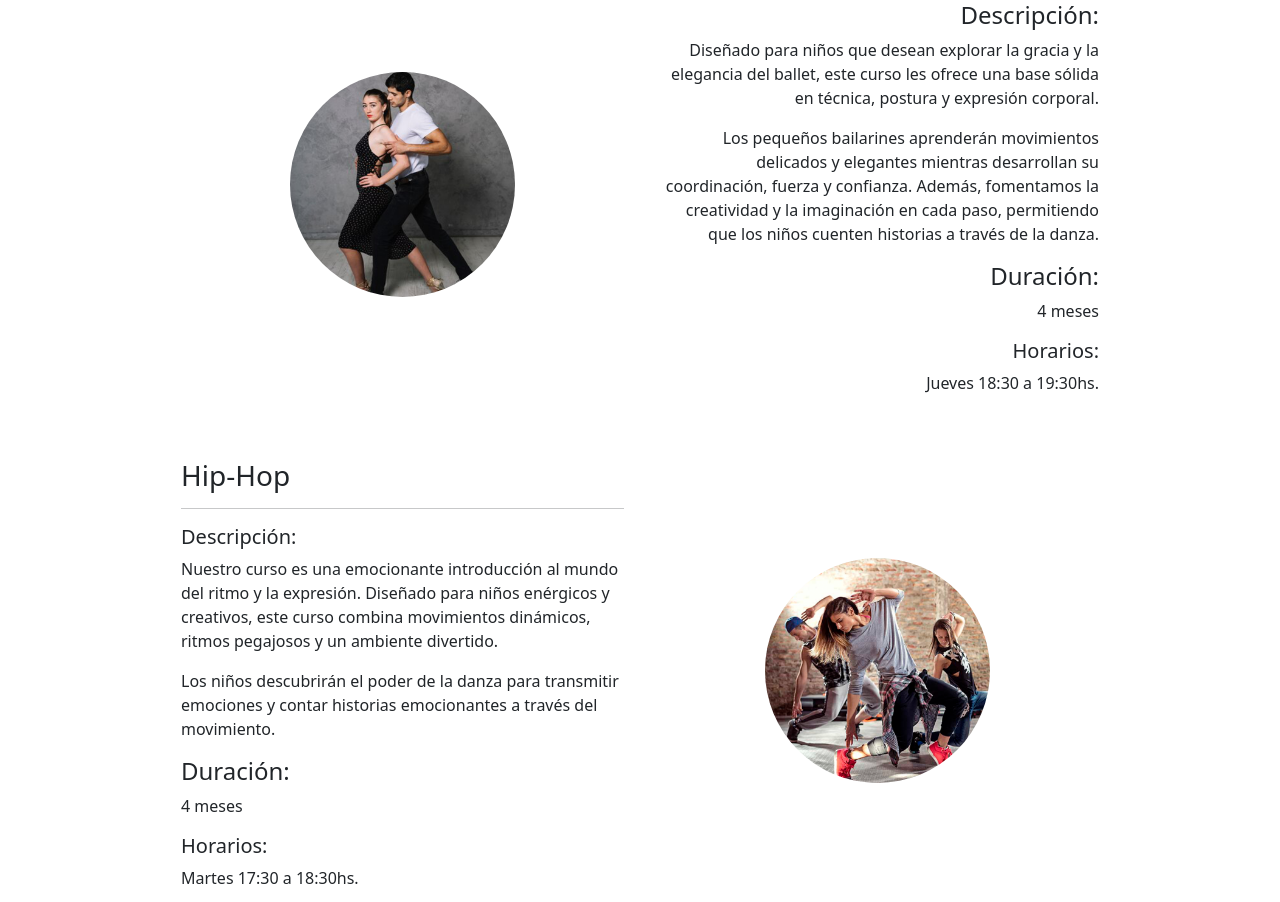
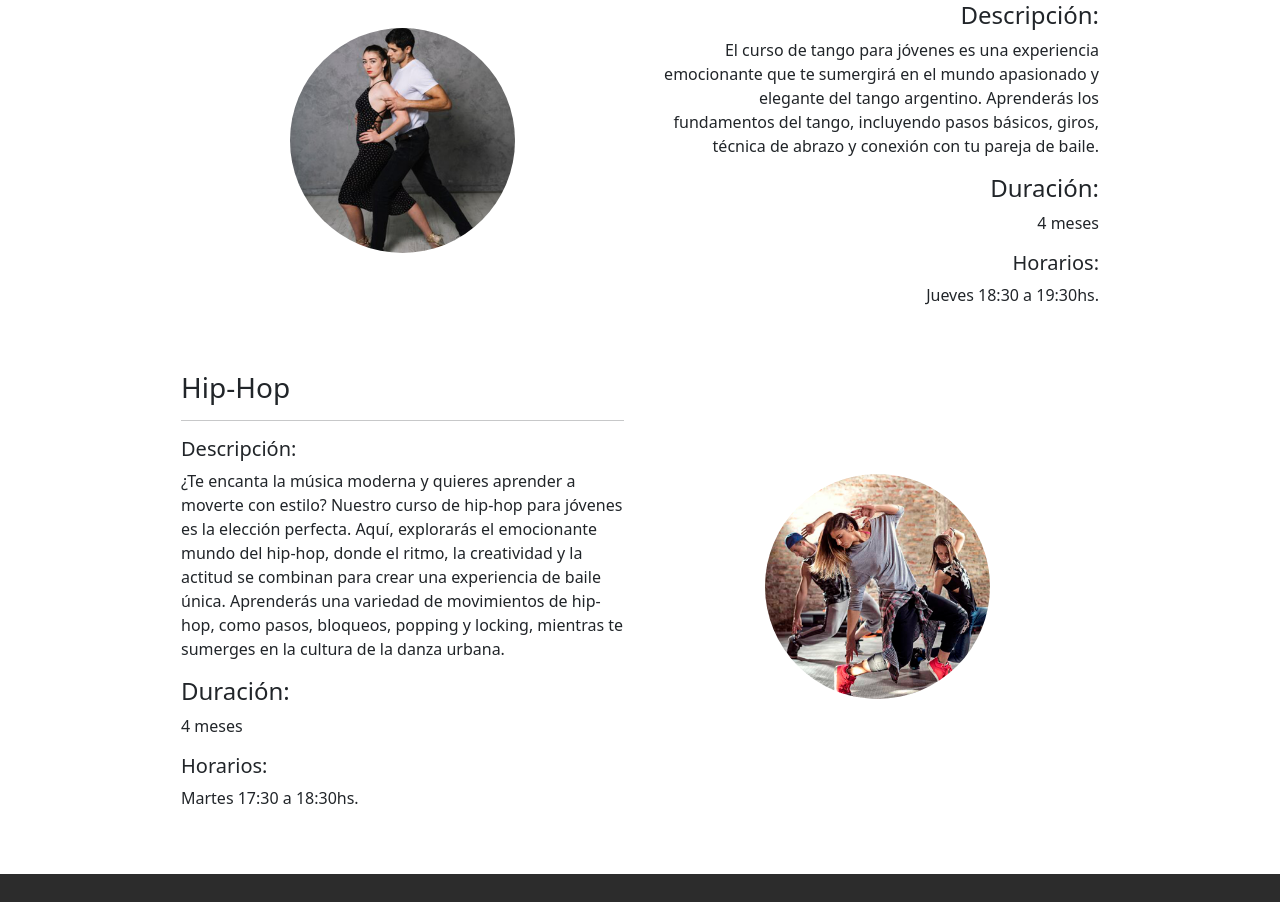
Before and after one commit to CarlaSablic95/Dance-studio, a React (Create React App) app: page /clases/jovenes in a window 1280 px wide. Shown: the part 720-1622 px from the top of the page. Built offline with nearby package versions, Linux system fonts and the light colour scheme.

Commit message:
Agrego estilos con Animate.css

```diff
--- a/src/pages/Adolescentes/Adolescentes.jsx
+++ b/src/pages/Adolescentes/Adolescentes.jsx
@@ -15,7 +15,7 @@ const Adolescentes = () => {
                 <div className="text-center">
                     <h2>Nivel de edad: 13 a 17 años</h2>
                 </div>
-                <div className="row justify-content-center align-items-center order-2 px-5 px-md-3">
+                <div className="row justify-content-center align-items-center order-2 px-5 px-md-3 animate__animated animate__fadeIn">
                     <div className="col-12 col-md-5 text-center">
                         <img src={Breakdance} alt="" className="w-50 rounded-circle mb-4"/>
                     </div>
@@ -37,7 +37,7 @@ const Adolescentes = () => {
                         <h3>Danza contemporánea</h3>
                         <hr />
                         <h5>Descripción:</h5>
-                        <p>Nuestro curso de Danza Contemporánea para adolescentes es una experiencia enriquecedora que permite a los jóvenes explorar la expresión artística a través del movimiento. En este programa, los estudiantes se sumergirán en el mundo de la danza contemporánea, que fusiona elementos de ballet, moderno y diversas técnicas de danza contemporánea.</p>
+                        <p>Este curso es una experiencia enriquecedora que permite a los jóvenes explorar la expresión artística a través del movimiento. En este programa, los estudiantes se sumergirán en el mundo de la danza contemporánea, que fusiona elementos de ballet, moderno y diversas técnicas de danza contemporánea.</p>
 
                         <h4>Duración:</h4>
                         <p>4 meses</p>
--- a/src/pages/Jovenes/Jovenes.jsx
+++ b/src/pages/Jovenes/Jovenes.jsx
@@ -15,7 +15,7 @@ const Jovenes = () => {
                 <div className="text-center">
                     <h2>Nivel de edad: 18 a 30 años</h2>
                 </div>
-                <div className='row justify-content-center align-items-center'>
+                <div className='row justify-content-center align-items-center animate__animated animate__fadeIn'>
                     <div className='col-12 col-md-5 text-center'>
                         <img src={Tango} alt="" className='w-50 rounded-circle mb-4'/>
                     </div>
@@ -23,8 +23,7 @@ const Jovenes = () => {
                         <h3>Tango</h3>
                         <hr />
                         <h4>Descripción:</h4>
-                        <p>Diseñado para niños que desean explorar la gracia y la elegancia del ballet, este curso les ofrece una base sólida en técnica, postura y expresión corporal.</p>
-                        <p>Los pequeños bailarines aprenderán movimientos delicados y elegantes mientras desarrollan su coordinación, fuerza y confianza. Además, fomentamos la creatividad y la imaginación en cada paso, permitiendo que los niños cuenten historias a través de la danza.</p>
+                        <p>El curso de tango para jóvenes es una experiencia emocionante que te sumergirá en el mundo apasionado y elegante del tango argentino. Aprenderás los fundamentos del tango, incluyendo pasos básicos, giros, técnica de abrazo y conexión con tu pareja de baile.</p>
 
                         <h4>Duración:</h4>
                         <p>4 meses</p>
@@ -37,8 +36,7 @@ const Jovenes = () => {
                         <h3>Hip-Hop</h3>
                         <hr />
                         <h5>Descripción:</h5>
-                        <p>Nuestro curso es una emocionante introducción al mundo del ritmo y la expresión. Diseñado para niños enérgicos y creativos, este curso combina movimientos dinámicos, ritmos pegajosos y un ambiente divertido.</p>
-                        <p>Los niños descubrirán el poder de la danza para transmitir emociones y contar historias emocionantes a través del movimiento.</p>
+                        <p>¿Te encanta la música moderna y quieres aprender a moverte con estilo? Nuestro curso de hip-hop para jóvenes es la elección perfecta. Aquí, explorarás el emocionante mundo del hip-hop, donde el ritmo, la creatividad y la actitud se combinan para crear una experiencia de baile única. Aprenderás una variedad de movimientos de hip-hop, como pasos, bloqueos, popping y locking, mientras te sumerges en la cultura de la danza urbana. </p>
 
                         <h4>Duración:</h4>
                         <p>4 meses</p>
--- a/src/pages/Niños/Niños.jsx
+++ b/src/pages/Niños/Niños.jsx
@@ -15,7 +15,7 @@ const Niños = () => {
                 <div className="text-center">
                     <h2 className='mb-5'>Nivel de edad: 8 a 12 años</h2>
                 </div>
-                <div className='row justify-content-center align-items-center px-5 px-md-3'>
+                <div className='row justify-content-center align-items-center px-5 px-md-3 animate__animated animate__fadeIn'>
                     <div className='col-12 col-md-5 text-center'>
                         <img src={Ballet} alt="" className='w-50 rounded-circle mb-4'/>
                     </div>
@@ -23,7 +23,7 @@ const Niños = () => {
                         <h3>Ballet infantil</h3>
                         <hr />
                         <h4>Descripción:</h4>
-                        <p>Diseñado para niños que desean explorar la gracia y la elegancia del ballet, este curso les ofrece una base sólida en técnica, postura y expresión corporal.</p>
+                        <p className='mb-1'>Diseñado para niños que desean explorar la gracia y la elegancia del ballet, este curso les ofrece una base sólida en técnica, postura y expresión corporal.</p>
                         <p>Los pequeños bailarines aprenderán movimientos delicados y elegantes mientras desarrollan su coordinación, fuerza y confianza. Además, fomentamos la creatividad y la imaginación en cada paso, permitiendo que los niños cuenten historias a través de la danza.</p>
 
                         <h4>Duración:</h4>
@@ -37,7 +37,7 @@ const Niños = () => {
                         <h3>Jazz infantil</h3>
                         <hr />
                         <h5>Descripción:</h5>
-                        <p>Nuestro curso es una emocionante introducción al mundo del ritmo y la expresión. Diseñado para niños enérgicos y creativos, este curso combina movimientos dinámicos, ritmos pegajosos y un ambiente divertido.</p>
+                        <p className='mb-1'>Nuestro curso es una emocionante introducción al mundo del ritmo y la expresión. Diseñado para niños enérgicos y creativos, este curso combina movimientos dinámicos, ritmos pegajosos y un ambiente divertido.</p>
                         <p>Los niños descubrirán el poder de la danza para transmitir emociones y contar historias emocionantes a través del movimiento.</p>
 
                         <h4>Duración:</h4>
```
